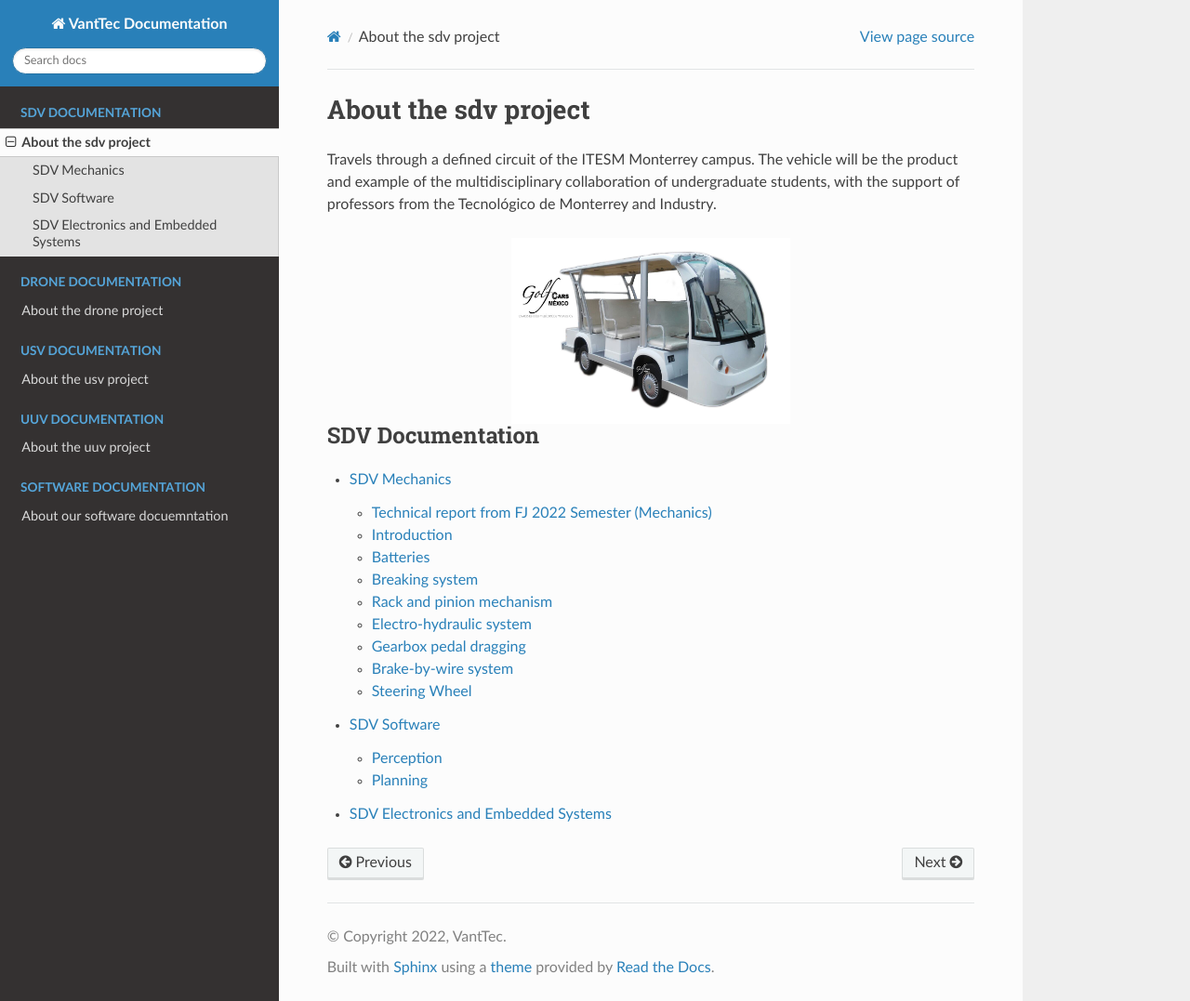
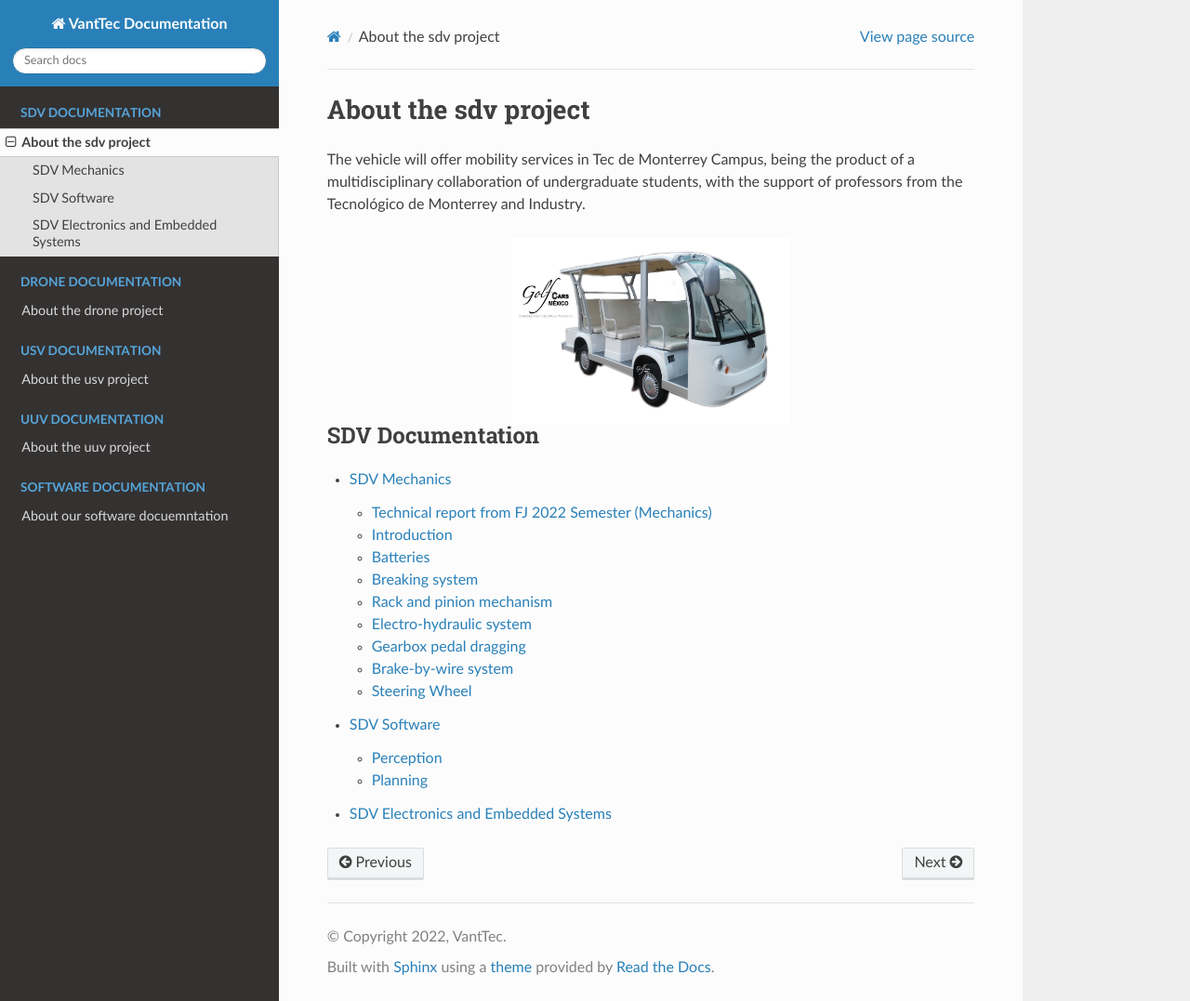
Before and after one commit to vanttec/vanttec_documentation, a Sphinx documentation site: the page built from source/car_documentation.rst, in a window 1280 px wide and 1077 px high. Shown: the whole window at 93% size. Built offline with Sphinx 7.4.7 and the Read the Docs theme 2.0.0, drawn with Linux system fonts in a browser that asks for light colours; pages that are not in the unit, such as notebooks, are missing from menus.

Commit message:
Update car_documentation.rst

```diff
--- a/source/car_documentation.rst
+++ b/source/car_documentation.rst
@@ -1,8 +1,7 @@
 .. _settingup:
 About the sdv project
 =================
-
-Travels through a defined circuit of the ITESM Monterrey campus. The vehicle will be the product and example of the multidisciplinary collaboration of undergraduate students, with the support of professors from the Tecnológico de Monterrey and Industry.
+The vehicle will offer mobility services in Tec de Monterrey Campus, being the product of a multidisciplinary collaboration of undergraduate students, with the support of professors from the Tecnológico de Monterrey and Industry.
 
 .. figure:: /images/car_picture.jpeg
    :align: center
```
